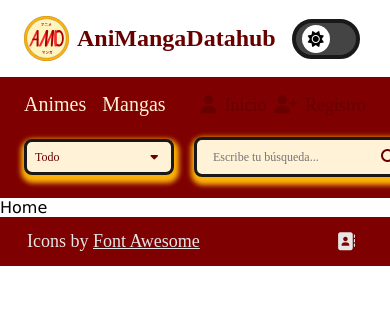
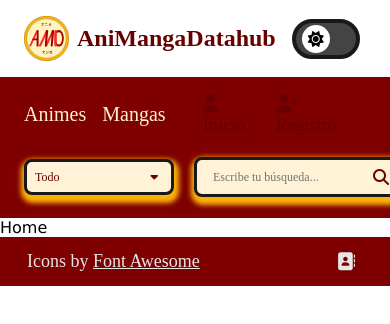
Before and after one commit to AngelPereiraR/AniMangaDatahub, a React (Vite) app: page / in a window 390 px wide. Shown: the top 324 px of the page. Built offline with nearby package versions, Linux system fonts and the light colour scheme; a web font is replaced by a local one.

Commit message:
Updated media query breakpoints from 1023px to 950px and 1024px to 951px in various CSS files

```diff
--- a/src/components/auth/Input.css
+++ b/src/components/auth/Input.css
@@ -76,7 +76,7 @@
   outline: none;
 }
 
-@media (max-width: 1023px) {
+@media (max-width: 950px) {
   .input-container__field {
     font-size: var(--font-size-normal-mobile);
     font-weight: var(--font-weight-normal-mobile);
--- a/src/components/layouts/Dropdown.css
+++ b/src/components/layouts/Dropdown.css
@@ -51,7 +51,7 @@
   font-family: var(--heading-font-family);
 }
 
-@media (max-width: 1023px) {
+@media (max-width: 950px) {
   .dropdown__select {
     width: 9.375rem;
     font-size: var(--font-size-normal-mobile);
@@ -63,7 +63,7 @@
   }
 }
 
-@media (min-width: 1024px) {
+@media (min-width: 951px) {
   .dropdown__select {
     width: 11.25rem;
     font-size: var(--font-size-big-normal-desktop);
--- a/src/components/layouts/Footer.css
+++ b/src/components/layouts/Footer.css
@@ -48,7 +48,7 @@
   margin-right: 0.5rem;
 }
 
-@media (max-width: 1023px) {
+@media (max-width: 950px) {
   .footer {
     font-size: var(--font-size-subtitle-mobile);
   }
@@ -58,7 +58,7 @@
   }
 }
 
-@media (min-width: 1024px) {
+@media (min-width: 951px) {
   .footer {
     font-size: var(--font-size-subtitle-desktop);
   }
--- a/src/components/layouts/Navbar.css
+++ b/src/components/layouts/Navbar.css
@@ -180,13 +180,19 @@
   display: none;
 }
 
-@media (max-width: 1023px) {
+@media (max-width: 950px) {
   .navbar__links .navbar__search-link {
     margin-right: 1rem;
   }
 
   .navbar__links .navbar__link {
     margin-left: 0.5rem;
+  }
+
+  .navbar__nav {
+    display: flex;
+    flex-direction: row-reverse;
+    width: 50%;
   }
 
   .navbar__links .navbar__link {
@@ -223,7 +229,7 @@
   }
 }
 
-@media (min-width: 1024px) {
+@media (min-width: 951px) {
   .navbar__links .navbar__search-link {
     margin-right: 2rem;
   }
--- a/src/components/layouts/Navbar.jsx
+++ b/src/components/layouts/Navbar.jsx
@@ -141,12 +141,12 @@
           </nav>
 
           {!isWideScreen && (
-            <nav aria-label="Enlaces de usuario">
+            <nav className="navbar__nav" aria-label="Enlaces de usuario">
               <ul className="navbar__links">
                 <li>
                   <NavLink
                     className={`navbar__link ${
-                      darkMode ? "navbar__link-dark" : ""
+                      darkMode ? "navbar__link--dark" : ""
                     }`}
                     to="/login"
                   >
@@ -157,7 +157,7 @@
                 <li>
                   <NavLink
                     className={`navbar__link ${
-                      darkMode ? "navbar__link-dark" : ""
+                      darkMode ? "navbar__link--dark" : ""
                     }`}
                     to="/register"
                   >
--- a/src/components/layouts/SearchBar.css
+++ b/src/components/layouts/SearchBar.css
@@ -51,24 +51,22 @@
   color: var(--primary-400);
 }
 
-@media (max-width: 1023px) {
+@media (max-width: 950px) {
+  .search-container {
+    margin-top: 1rem;
+  }
+
   .search-bar__input {
-    width: 10.75rem;
+    width: 10.45rem;
     font-size: var(--font-size-normal-mobile);
   }
 
   .search-bar {
-    width: 13.875rem;
+    width: 13.375rem;
   }
 }
 
-@media (max-width: 676px) {
-  .search-container {
-    margin-top: 1rem;
-  }
-}
-
-@media (min-width: 1024px) {
+@media (min-width: 951px) {
   .search-bar__input {
     width: 18.75rem;
     font-size: var(--font-size-big-normal-desktop);
--- a/src/components/layouts/SearchBar.jsx
+++ b/src/components/layouts/SearchBar.jsx
@@ -59,7 +59,9 @@
         <input
           type="text"
           placeholder="Escribe tu búsqueda..."
-          className="search-bar__input"
+          className={`search-bar__input ${
+            darkMode ? "search-bar__input--dark" : ""
+          }`}
           onKeyDown={handleKeyDown}
           onInput={handleInput}
         />
--- a/src/components/shared/Button.css
+++ b/src/components/shared/Button.css
@@ -36,7 +36,7 @@
   box-shadow: 0.0625rem 0.125rem 0.3125rem 0.3125rem var(--primary-800);
 }
 
-@media (max-width: 1023px) {
+@media (max-width: 950px) {
   .button {
     font-size: var(--font-size-subtitle-mobile);
   }
--- a/src/context/ScreenWidthContext.jsx
+++ b/src/context/ScreenWidthContext.jsx
@@ -3,11 +3,11 @@
 export const ScreenWidthContext = createContext();
 
 export const ScreenWidthProvider = ({ children }) => {
-  const [isWideScreen, setIsWideScreen] = useState(window.innerWidth > 1023);
+  const [isWideScreen, setIsWideScreen] = useState(window.innerWidth > 950);
 
   useEffect(() => {
     const handleResize = () => {
-      setIsWideScreen(window.innerWidth > 1023);
+      setIsWideScreen(window.innerWidth > 950);
     };
 
     // Agregar un event listener para actualizar el estado en cambios de tamaño
--- a/src/pages/auth/Contact.css
+++ b/src/pages/auth/Contact.css
@@ -25,14 +25,14 @@
   font-weight: var(--font-weight-title-desktop);
 }
 
-@media (max-width: 1023px) {
+@media (max-width: 950px) {
   .contact__heading {
     font-size: var(--font-size-menu-mobile);
     font-weight: var(--font-weight-menu-mobile);
   }
 }
 
-@media (min-width: 1024px) {
+@media (min-width: 951px) {
   .contact__heading {
     font-size: var(--font-size-menu-desktop);
     font-weight: var(--font-weight-menu-desktop);
--- a/src/pages/auth/Login.css
+++ b/src/pages/auth/Login.css
@@ -51,7 +51,7 @@
   font-weight: var(--font-weight-title-desktop);
 }
 
-@media (max-width: 1023px) {
+@media (max-width: 950px) {
   .login__heading {
     font-size: var(--font-size-menu-mobile);
     font-weight: var(--font-weight-menu-mobile);
@@ -69,7 +69,7 @@
   }
 }
 
-@media (min-width: 1024px) {
+@media (min-width: 951px) {
   .login__heading {
     font-size: var(--font-size-menu-desktop);
     font-weight: var(--font-weight-menu-desktop);
```
